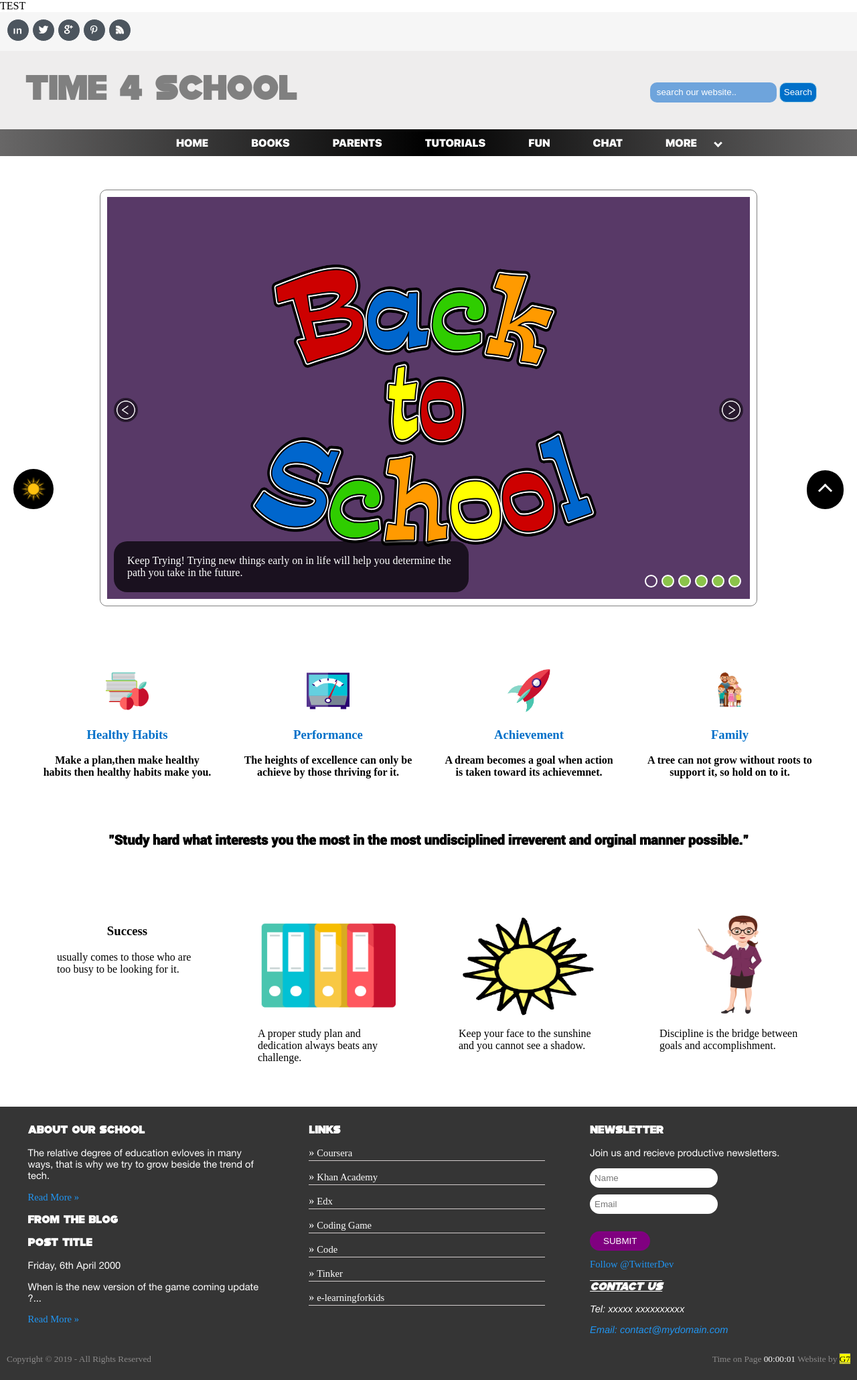
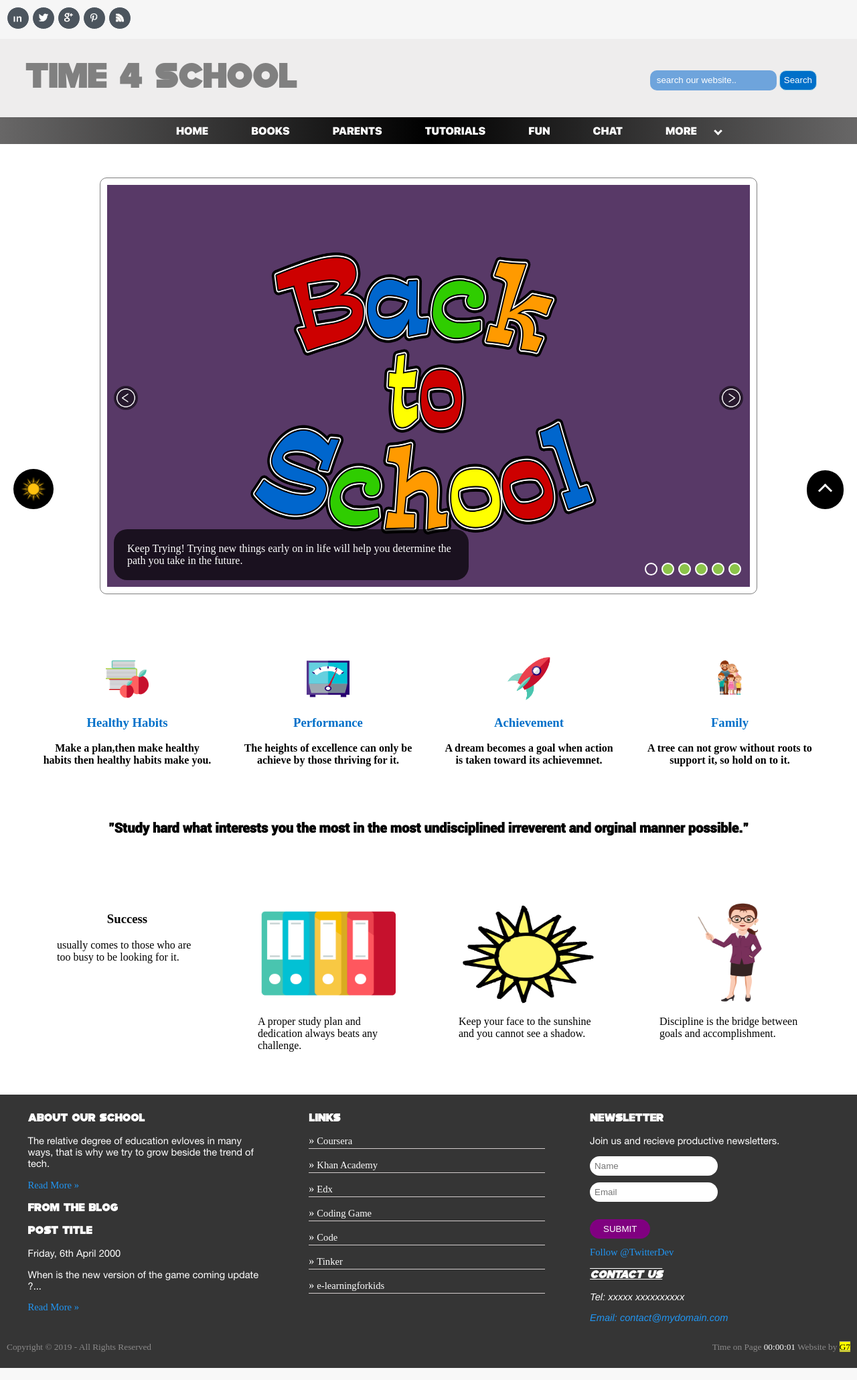
Before and after one commit to Grupi7Internet/INT18_19_Gr7, a PHP site: page / in a window 1280 px wide. Shown: the whole page at 67% size. Run offline with PHP 8.4, Linux system fonts and the light colour scheme; some libraries are stand-ins or nearby versions; some web fonts are replaced.

Commit message:
index.php

```diff
--- a/header.php
+++ b/header.php
@@ -1,7 +1,4 @@
-<?php echo "TEST"; ?>
 
-<div id="fb-root"></div>
-<script async defer crossorigin="anonymous" src="https://connect.facebook.net/en_US/sdk.js#xfbml=1&version=v3.3"></script>
 <header>
     <div id="top" class="">
         <div class="socialNetworks">
```
